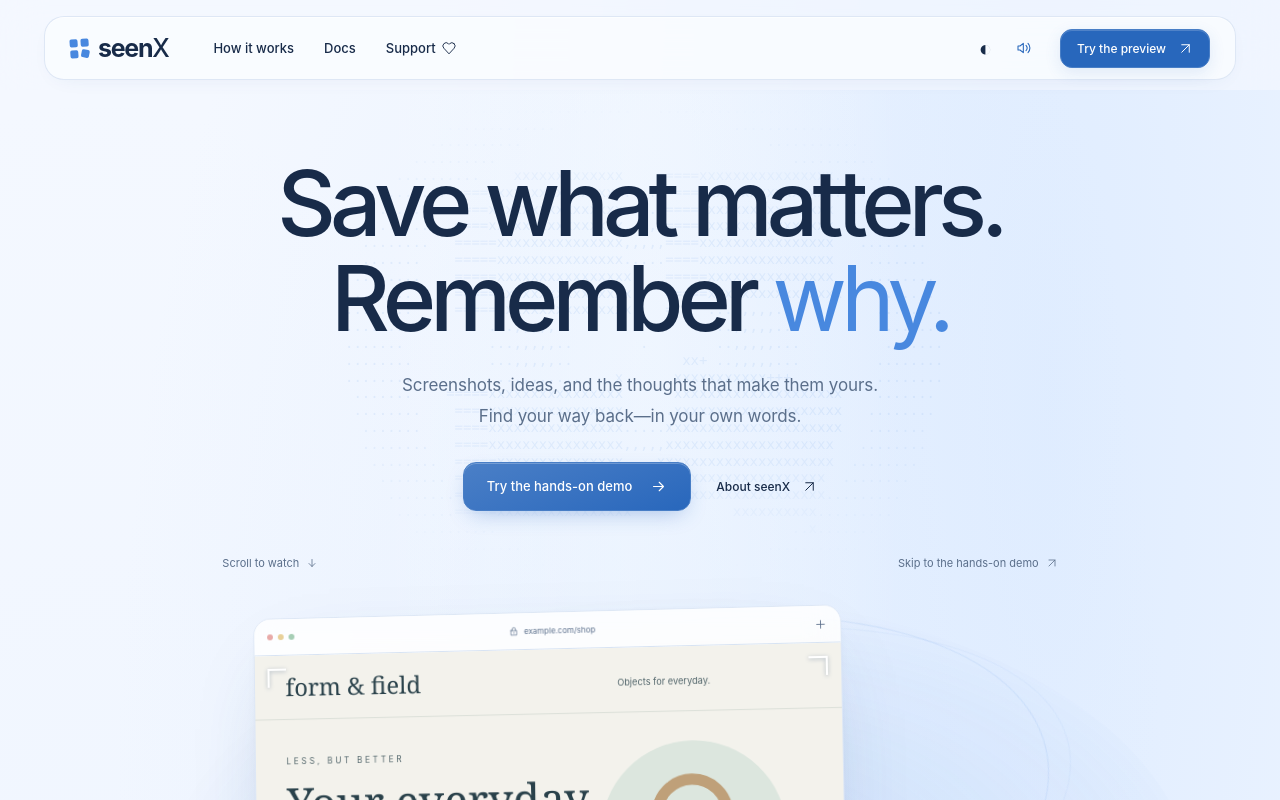
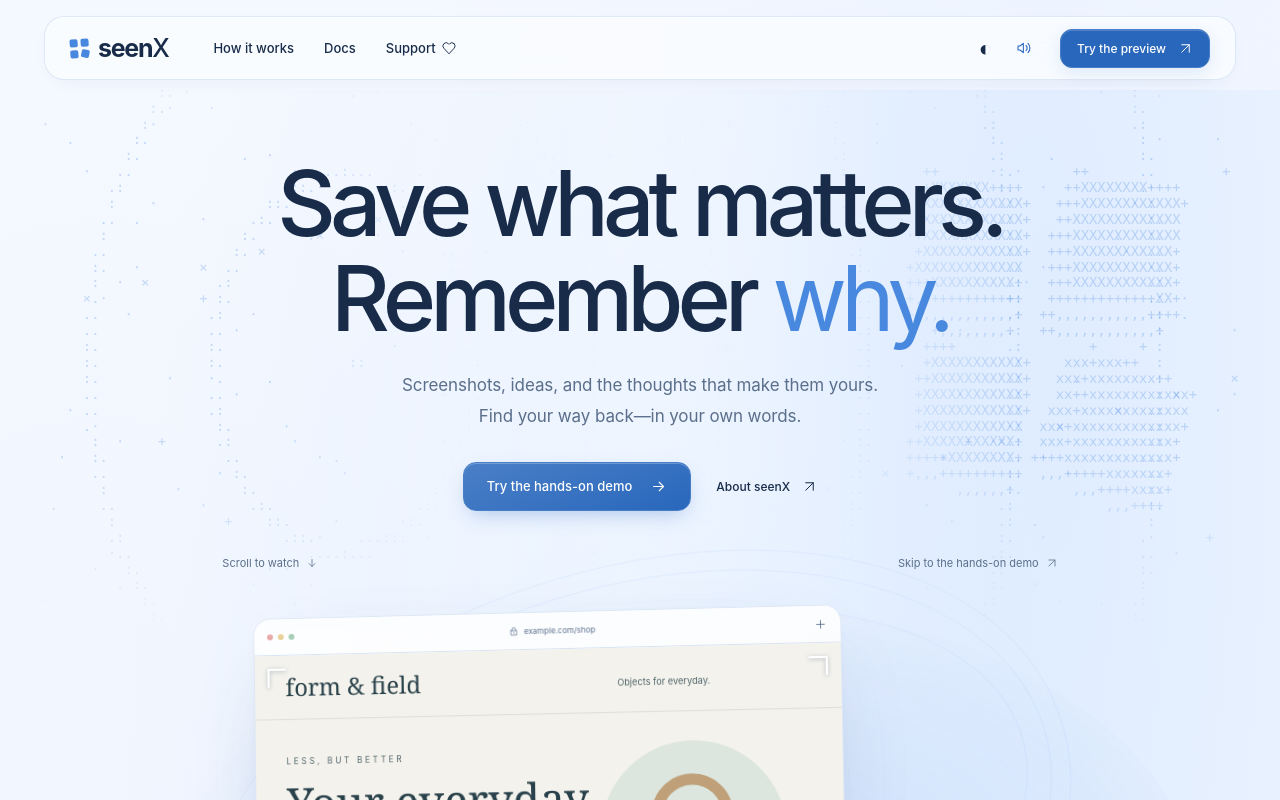
Before and after one commit to tmanzhe/seenX, a Next.js app in the folder apps/web/: page / in a window 1280 px wide. Shown: the top 800 px of the page. Built offline with nearby package versions, Linux system fonts and the light colour scheme.

Commit message:
Animate scroll-drawn trails and a layered ASCII memory field

```diff
--- a/apps/web/app/landing-polish.css
+++ b/apps/web/app/landing-polish.css
@@ -20,8 +20,10 @@
 .hero-editorial.premium-hero .hero-actions { justify-content: center; align-items: center; flex-direction: row; flex-wrap: wrap; margin-top: 29px; gap: 25px; }
 .hero-editorial.premium-hero .hero-actions .button { min-height: 49px; font-size: 13px; padding: 14px 23px; }
 .premium-hero .hero-actions .text-link { font-size: 12px; }
-.premium-hero .ascii-memory { left: 0; right: 0; top: 0; bottom: auto; width: 100%; height: 490px; opacity: .14; mask-image: radial-gradient(ellipse at center, #000 35%, transparent 69%); pointer-events: none; }
-.premium-hero .ascii-memory pre { opacity: .7; font-size: 14px; }
+.premium-hero .ascii-memory { left: 0; right: 0; top: -25px; bottom: auto; width: 100%; height: 580px; opacity: 1; color: var(--brand); mask-image: linear-gradient(to bottom, transparent, #000 12%, #000 68%, transparent 100%); pointer-events: none; }
+.premium-hero .ascii-memory pre { font-size: clamp(9px, 1.08vw, 16px); line-height: 1.15; letter-spacing: 0; }
+.premium-hero .ascii-memory .ascii-field { opacity: .28; mask-image: linear-gradient(to right, #000 6%, #000 20%, #0002 34%, #0001 64%, #000 82%); }
+.premium-hero .ascii-memory .ascii-form { opacity: .28; mask-image: linear-gradient(to right, transparent 64%, #000 82%); }
 .premium-scene-wrap { position: relative; z-index: 2; margin: 45px auto 0; max-width: 1120px; }
 
 /* Spacious typography and surfaces with a consistent hierarchy. */
@@ -122,8 +124,10 @@
   .hero-editorial.premium-hero .hero-actions { gap: 20px; margin-top: 23px; }
   .hero-editorial.premium-hero .hero-actions .button { min-height: 45px; padding: 12px 16px; font-size: 11px; }
   .premium-hero .hero-actions .text-link { font-size: 11px; }
-  .premium-hero .ascii-memory { top: -15px; height: 370px; opacity: .1; }
-  .premium-hero .ascii-memory pre { font-size: 8px; }
+  .premium-hero .ascii-memory { top: -15px; height: 410px; }
+  .premium-hero .ascii-memory pre { font-size: 7px; }
+  .premium-hero .ascii-memory .ascii-field { opacity: .15; }
+  .premium-hero .ascii-memory .ascii-form { opacity: .12; }
   .premium-scene-wrap { margin-top: 35px; }
   .landing-page .demo-section { padding: 20px 20px 25px; }
   .demo-intro { margin-bottom: 28px; }
--- a/apps/web/components/ascii-memory.tsx
+++ b/apps/web/components/ascii-memory.tsx
@@ -2,10 +2,11 @@
 
 import { useEffect, useRef } from "react";
 
-const columns = 88;
-const rows = 40;
-const tones = " .,:;+=xX#@";
+const columns = 144;
+const rows = 56;
+const tones = " .,:;=+xX#@";
 type Vector = [number, number, number];
+type Pointer = { x: number; y: number };
 
 function rotate([x, y, z]: Vector, yaw: number, pitch: number): Vector {
   const a = x * Math.cos(yaw) + z * Math.sin(yaw);
@@ -13,108 +14,132 @@ function rotate([x, y, z]: Vector, yaw: number, pitch: number): Vector {
   return [a, y * Math.cos(pitch) - b * Math.sin(pitch), y * Math.sin(pitch) + b * Math.cos(pitch)];
 }
 
-// Four spinning cubes retain the logo's grid, against the original ripple field.
-function draw(time: number, pointer: { x: number; y: number }) {
-  const yaw = -.2 + Math.sin(time * .45) * .18 + pointer.x * .32;
-  const pitch = .16 + Math.sin(time * .35) * .12 + pointer.y * .22;
-  const inverse = (v: Vector) => {
-    const [x, y, z] = v;
-    const b = y * Math.cos(pitch) + z * Math.sin(pitch);
-    const c = -y * Math.sin(pitch) + z * Math.cos(pitch);
-    return [x * Math.cos(yaw) - c * Math.sin(yaw), b, x * Math.sin(yaw) + c * Math.cos(yaw)] as Vector;
-  };
-  const direction = inverse([0, 0, -1]);
-  const tiles = [[-6.3, -6.3], [6.3, -6.3], [-6.3, 6.3], [6.3, 6.3]];
-  const spin = time * .75 + .28;
-  const tumble = Math.sin(time * .6) * .35;
-  const unspin = ([x, y, z]: Vector): Vector => {
-    const b = y * Math.cos(tumble) + z * Math.sin(tumble);
-    const c = -y * Math.sin(tumble) + z * Math.cos(tumble);
-    return [x * Math.cos(spin) - c * Math.sin(spin), b, x * Math.sin(spin) + c * Math.cos(spin)];
-  };
-  const half = [4.15, 4.15, 4.15];
-  return Array.from({ length: rows }, (_, y) => Array.from({ length: columns }, (_, x) => {
-    const px = (x - columns / 2) / 2, py = y - rows / 2;
-    const origin = inverse([px, py, 50]);
-    let nearest = Infinity;
-    const radius = Math.hypot(px, py);
-    const wave = Math.sin(radius * .68 - time * 2.4) * .5 + .5;
-    let brightness = wave * Math.max(0, 1 - radius / 32) * .3;
-    for (let tile = 0; tile < tiles.length; tile++) {
-      const [cx, cy] = tiles[tile];
-      const angle = tile === 3 ? Math.PI / 12 : 0;
-      const cos = Math.cos(angle), sin = Math.sin(angle);
-      const ox = origin[0] - cx, oy = origin[1] - cy;
-      const local = unspin([ox * cos + oy * sin, -ox * sin + oy * cos, origin[2]]);
-      const ray = unspin([direction[0] * cos + direction[1] * sin, -direction[0] * sin + direction[1] * cos, direction[2]]);
-      let near = -Infinity, far = Infinity, face = 0, sign = 1;
-      for (let axis = 0; axis < 3; axis++) {
-        if (Math.abs(ray[axis]) < 1e-8) {
-          if (Math.abs(local[axis]) > half[axis]) { far = -Infinity; break; }
-          continue;
-        }
-        const a = (-half[axis] - local[axis]) / ray[axis];
-        const b = (half[axis] - local[axis]) / ray[axis];
-        const entry = Math.min(a, b);
-        if (entry > near) { near = entry; face = axis; sign = a < b ? -1 : 1; }
-        far = Math.min(far, Math.max(a, b));
-      }
-      if (near > far || near < 0 || near >= nearest) continue;
-      nearest = near;
-      const normal: Vector = [0, 0, 0];
-      normal[face] = sign;
-      const spun = rotate(normal, spin, tumble);
-      const world = rotate([spun[0] * cos - spun[1] * sin, spun[0] * sin + spun[1] * cos, spun[2]], yaw, pitch);
-      const light = Math.max(0, -world[0] * .35 - world[1] * .45 + world[2] * .82);
-      brightness = Math.min(1, .28 + light * .7);
+// Sample actual cube faces once; each frame projects them into a character grid.
+const surface: { point: Vector; normal: Vector; edge: boolean }[] = [];
+for (let axis = 0; axis < 3; axis++) {
+  for (const side of [-1, 1]) {
+    for (let u = 0; u <= 18; u++) for (let v = 0; v <= 18; v++) {
+      const point: Vector = [0, 0, 0], normal: Vector = [0, 0, 0];
+      point[axis] = side * 3.35; normal[axis] = side;
+      point[(axis + 1) % 3] = (u / 18 * 2 - 1) * 3.35;
+      point[(axis + 2) % 3] = (v / 18 * 2 - 1) * 3.35;
+      surface.push({ point, normal, edge: u === 0 || u === 18 || v === 0 || v === 18 });
     }
-    return tones[Math.floor(brightness * (tones.length - 1))];
-  }).join("")).join("\n");
+  }
 }
+
+function draw(time: number, pointer: Pointer, scroll = 0) {
+  const field: string[] = [], solid = Array<string>(columns * rows).fill(" ");
+  const depth = new Float32Array(columns * rows).fill(-Infinity);
+  const phase = time * .65 + scroll * 3;
+  // A travelling contour field, broken isometric grid, and quiet data points.
+  for (let y = 0; y < rows; y++) for (let x = 0; x < columns; x++) {
+    const px = (x - columns / 2) * .55, py = (y - rows / 2) * .95;
+    const contour = Math.sin(Math.hypot(px + 19, py * .8) * .72 - phase + Math.sin(px * .1 + phase * .3));
+    const gridA = Math.abs(((px + py * 1.5 + scroll * 5) % 12 + 12) % 12 - 6);
+    const gridB = Math.abs(((px - py * 1.5 - scroll * 5) % 12 + 12) % 12 - 6);
+    const hash = (x * 17 + y * 31) % 97;
+    let glyph = " ";
+    if (contour > .94) glyph = contour > .99 ? ":" : ".";
+    if ((gridA < .23 || gridB < .23) && hash % 3 === 0) glyph = "·";
+    if (hash === 0) glyph = Math.sin(phase + x * .2) > .65 ? "+" : ".";
+    if ((x + y * 7) % 173 === 0) glyph = "×";
+    field.push(glyph);
+  }
+  const yaw = -.3 + pointer.x * .2 + scroll * .2;
+  const pitch = -.12 + pointer.y * .16;
+  const spin = time * .48 + .45 + scroll * .85;
+  const tumble = Math.sin(time * .32) * .28 + .15;
+  const tiles = [[-5, -5], [5, -5], [-5, 5], [5, 5]];
+  tiles.forEach(([cx, cy], tile) => {
+    const angle = tile === 3 ? Math.PI / 12 : 0;
+    const cos = Math.cos(angle), sin = Math.sin(angle);
+    for (const sample of surface) {
+      const spun = rotate(sample.point, spin, tumble);
+      const local: Vector = [spun[0] * cos - spun[1] * sin + cx, spun[0] * sin + spun[1] * cos + cy, spun[2]];
+      const [rx, ry, rz] = rotate(local, yaw, pitch);
+      const normal = rotate(sample.normal, spin, tumble);
+      const facing = rotate([normal[0] * cos - normal[1] * sin, normal[0] * sin + normal[1] * cos, normal[2]], yaw, pitch);
+      if (facing[2] <= 0) continue;
+      const perspective = 65 / (65 - rz);
+      const x = Math.round((rx * perspective + 26 + pointer.x * .7) / .55 + columns / 2);
+      const y = Math.round((ry * perspective - 1 + Math.sin(time * .5) * .6) / .95 + rows / 2);
+      if (x < 0 || x >= columns || y < 0 || y >= rows) continue;
+      const index = y * columns + x;
+      if (rz < depth[index]) continue;
+      depth[index] = rz;
+      const light = Math.max(0, -facing[0] * .4 - facing[1] * .5 + facing[2] * .75);
+      solid[index] = sample.edge ? "+" : tones[Math.min(tones.length - 1, Math.floor((.22 + light * .75) * (tones.length - 1)))];
+    }
+  });
+  const lines = (grid: string[]) => Array.from({ length: rows }, (_, y) => grid.slice(y * columns, (y + 1) * columns).join("")).join("\n");
+  return { field: lines(field), solid: lines(solid) };
+}
+
+const initial = draw(0, { x: 0, y: 0 });
 
 export function AsciiMemory() {
   const host = useRef<HTMLDivElement>(null);
-  const output = useRef<HTMLPreElement>(null);
-  const pointer = useRef({ x: 0, y: 0 });
+  const field = useRef<HTMLPreElement>(null);
+  const solid = useRef<HTMLPreElement>(null);
   useEffect(() => {
+    const element = host.current;
+    if (!element) return;
     const media = matchMedia("(prefers-reduced-motion: reduce)");
-    let visible = false;
-    let animation = 0;
-    let previous = 0;
-    let elapsed = 0;
-    const eased = { x: 0, y: 0 };
+    let visible = false, animation = 0, previous = 0, elapsed = 0;
+    let targetScroll = 0, scroll = 0;
+    const pointer = { x: 0, y: 0 }, eased = { x: 0, y: 0 };
+    const render = () => {
+      const frame = draw(elapsed, eased, scroll);
+      if (field.current) field.current.textContent = frame.field;
+      if (solid.current) solid.current.textContent = frame.solid;
+    };
     const tick = (now: number) => {
       if (now - previous >= 32) {
         elapsed += previous ? Math.min((now - previous) / 1000, .1) : 0;
         previous = now;
-        eased.x += (pointer.current.x - eased.x) * .15;
-        eased.y += (pointer.current.y - eased.y) * .15;
-        if (output.current) output.current.textContent = draw(elapsed, eased);
+        eased.x += (pointer.x - eased.x) * .12;
+        eased.y += (pointer.y - eased.y) * .12;
+        scroll += (targetScroll - scroll) * .16;
+        render();
       }
       animation = requestAnimationFrame(tick);
     };
     const update = () => {
-      cancelAnimationFrame(animation);
-      previous = 0;
+      cancelAnimationFrame(animation); previous = 0;
       if (visible && !media.matches && !document.hidden) animation = requestAnimationFrame(tick);
-      else if (media.matches && output.current) output.current.textContent = draw(0, { x: 0, y: 0 });
+      else if (media.matches) {
+        elapsed = 0; scroll = 0; eased.x = 0; eased.y = 0; render();
+      }
     };
     const observer = new IntersectionObserver(entries => { visible = entries[0].isIntersecting; update(); });
-    if (host.current) observer.observe(host.current);
-    media.addEventListener("change", update);
-    document.addEventListener("visibilitychange", update);
-    const hero = host.current?.closest(".hero-editorial");
+    observer.observe(element);
+    const hero = element.closest(".hero-editorial");
     const move = (event: Event) => {
       if (media.matches || !(event instanceof PointerEvent) || event.pointerType !== "mouse" || !hero) return;
       const bounds = hero.getBoundingClientRect();
-      pointer.current = { x: (event.clientX - bounds.left) / bounds.width * 2 - 1, y: (event.clientY - bounds.top) / bounds.height * 2 - 1 };
+      pointer.x = Math.max(-1, Math.min(1, (event.clientX - bounds.left) / bounds.width * 2 - 1));
+      pointer.y = Math.max(-1, Math.min(1, event.clientY / innerHeight * 2 - 1));
     };
-    const reset = () => { pointer.current = { x: 0, y: 0 }; };
+    const reset = () => { pointer.x = 0; pointer.y = 0; };
+    const onScroll = () => { targetScroll = Math.min(1, Math.max(0, -element.getBoundingClientRect().top / Math.max(1, element.clientHeight))); };
+    onScroll();
+    media.addEventListener("change", update);
+    document.addEventListener("visibilitychange", update);
+    window.addEventListener("scroll", onScroll, { passive: true });
     hero?.addEventListener("pointermove", move);
     hero?.addEventListener("pointerleave", reset);
-    return () => { cancelAnimationFrame(animation); observer.disconnect(); media.removeEventListener("change", update); document.removeEventListener("visibilitychange", update); hero?.removeEventListener("pointermove", move); hero?.removeEventListener("pointerleave", reset); };
+    return () => {
+      cancelAnimationFrame(animation); observer.disconnect();
+      media.removeEventListener("change", update);
+      document.removeEventListener("visibilitychange", update);
+      window.removeEventListener("scroll", onScroll);
+      hero?.removeEventListener("pointermove", move);
+      hero?.removeEventListener("pointerleave", reset);
+    };
   }, []);
-  return <div className="ascii-memory" ref={host}>
-    <pre ref={output} aria-hidden="true">{draw(0, { x: 0, y: 0 })}</pre>
+  return <div className="ascii-memory" ref={host} aria-hidden="true">
+    <pre className="ascii-field" ref={field}>{initial.field}</pre>
+    <pre className="ascii-form" ref={solid}>{initial.solid}</pre>
   </div>;
 }
```
Also changed, not shown: apps/web/components/hero-memory-scene.module.css (+18 -2 lines), apps/web/components/hero-memory-scene.tsx (+22 -2 lines), 1 other file (tests, documents, lock files or other folders).
